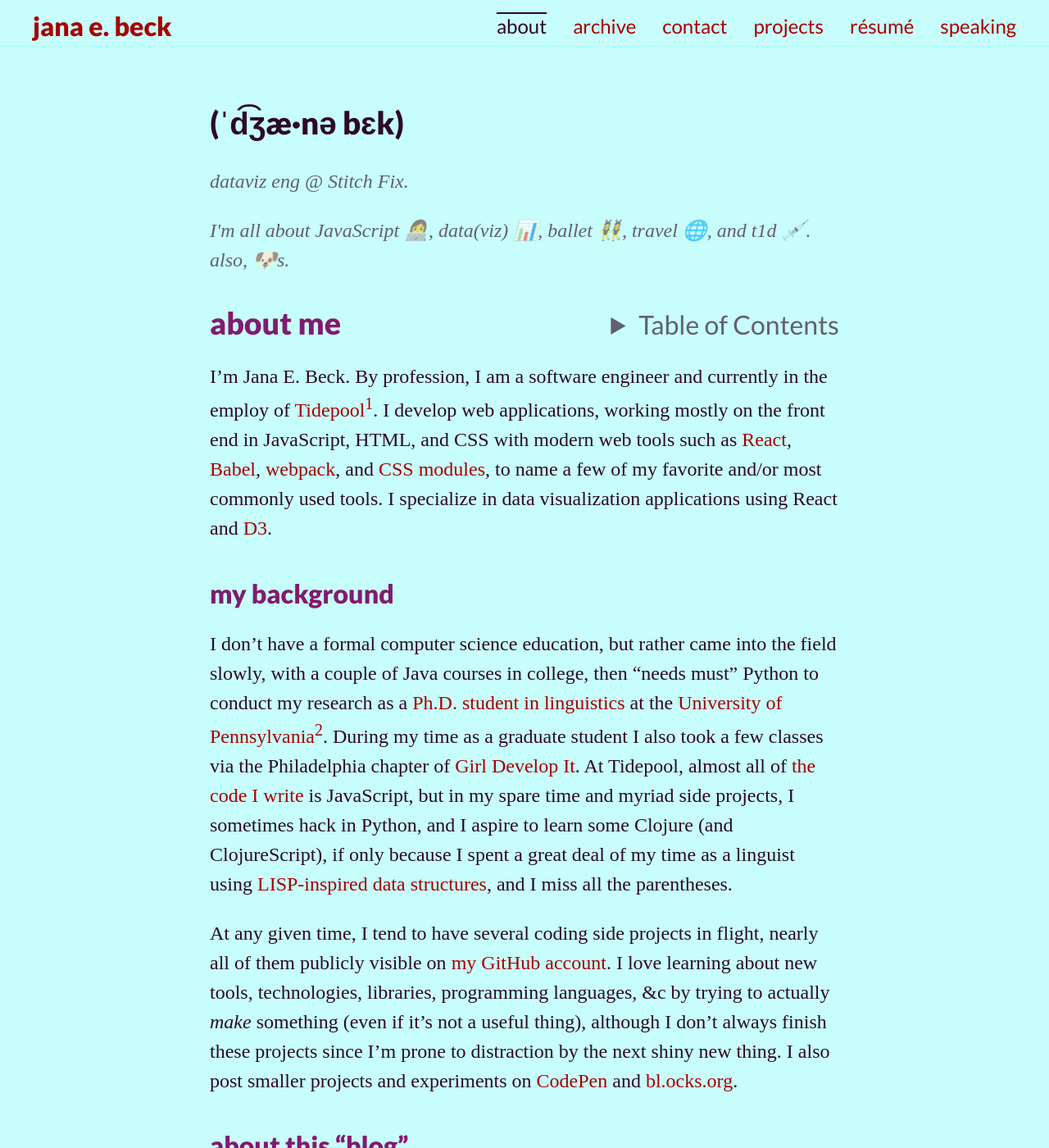
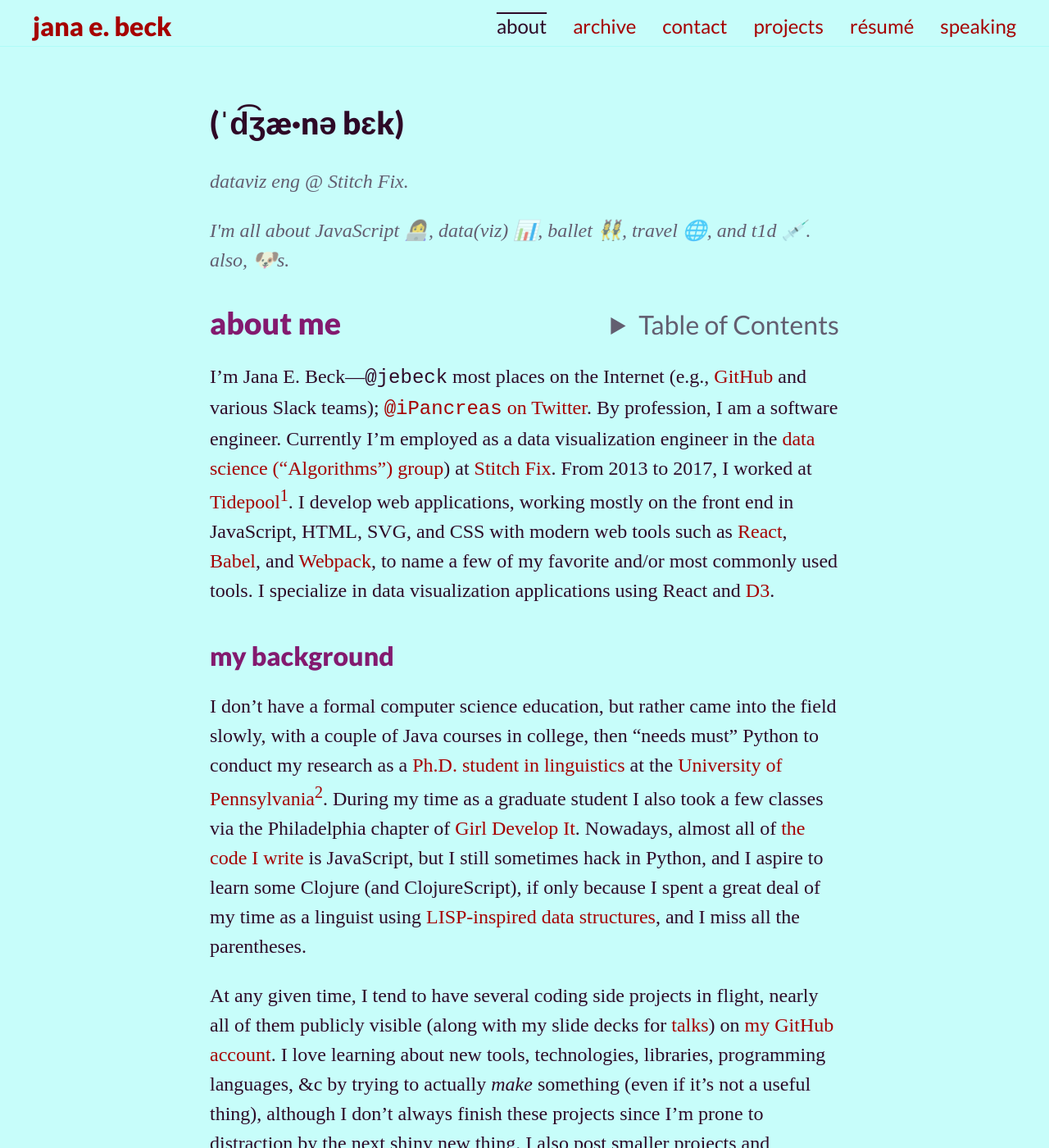
Before and after one commit to jebeck/jebeck.github.com, a Jekyll site: the page built from about.md, in a window 1280 px wide and 1400 px high. Shown: the whole window at 82% size. Built offline with Jekyll 4.4.1, drawn with Linux system fonts in a browser that asks for light colours; some web fonts are replaced; some of the changed text lies outside the part shown.

Commit message:
update about me page

```diff
--- a/_includes/about_me.md
+++ b/_includes/about_me.md
@@ -9,13 +9,13 @@
 
 ### about me
 
-I'm Jana E. Beck. By profession, I am a software engineer and currently in the employ of [Tidepool](http://tidepool.org/ 'Tidepool homepage')[^a]. I develop web applications, working mostly on the front end in JavaScript, HTML, and CSS with modern web tools such as [React](https://facebook.github.io/react/ 'React'), [Babel](https://babeljs.io/ 'Babel'), [webpack](https://webpack.github.io/ 'webpack'), and [CSS modules](https://github.com/css-modules/css-modules#readme 'GitHub: CSS modules README'), to name a few of my favorite and/or most commonly used tools. I specialize in data visualization applications using React and [D3](https://d3js.org/ 'D3').
+I'm Jana E. Beck—`@jebeck` most places on the Internet (e.g., [GitHub](https://github.com/jebeck 'GitHub: jebeck') and various Slack teams); [`@iPancreas` on Twitter](https://twitter.com/iPancreas 'Twitter: @iPancreas'). By profession, I am a software engineer. Currently I'm employed as a data visualization engineer in the [data science ("Algorithms") group]((http://multithreaded.stitchfix.com/algorithms/ 'Stitch Fix Algorithms')) at [Stitch Fix](https://www.stitchfix.com/ 'Stitch Fix'). From 2013 to 2017, I worked at [Tidepool](http://tidepool.org/ 'Tidepool homepage')[^a]. I develop web applications, working mostly on the front end in JavaScript, HTML, SVG, and CSS with modern web tools such as [React](https://facebook.github.io/react/ 'React'), [Babel](https://babeljs.io/ 'Babel'), and [Webpack](https://webpack.github.io/ 'webpack'), to name a few of my favorite and/or most commonly used tools. I specialize in data visualization applications using React and [D3](https://d3js.org/ 'D3').
 
 #### my background
 
-I don't have a formal computer science education, but rather came into the field slowly, with a couple of Java courses in college, then "needs must" Python to conduct my research as a [Ph.D. student in linguistics](http://www.ling.upenn.edu/~janabeck/ 'My Academic Website') at the [University of Pennsylvania](http://www.ling.upenn.edu/ 'Penn Linguistics')[^b]. During my time as a graduate student I also took a few classes via the Philadelphia chapter of [Girl Develop It](http://www.meetup.com/Girl-Develop-It-Philadelphia/ 'Girl Develop It: Philadelphia'). At Tidepool, almost all of [the code I write](https://github.com/tidepool-org/viz 'GitHub: Tideline') is JavaScript, but in my spare time and myriad side projects, I sometimes hack in Python, and I aspire to learn some Clojure (and ClojureScript), if only because I spent a great deal of my time as a linguist using [LISP-inspired data structures](https://en.wikipedia.org/wiki/Treebank 'Wikipedia: Treebank'), and I miss all the parentheses.
+I don't have a formal computer science education, but rather came into the field slowly, with a couple of Java courses in college, then "needs must" Python to conduct my research as a [Ph.D. student in linguistics](http://www.ling.upenn.edu/~janabeck/ 'My Academic Website') at the [University of Pennsylvania](http://www.ling.upenn.edu/ 'Penn Linguistics')[^b]. During my time as a graduate student I also took a few classes via the Philadelphia chapter of [Girl Develop It](http://www.meetup.com/Girl-Develop-It-Philadelphia/ 'Girl Develop It: Philadelphia'). Nowadays, almost all of [the code I write](https://github.com/jebeck?tab=repositories 'GitHub: jebeck') is JavaScript, but I still sometimes hack in Python, and I aspire to learn some Clojure (and ClojureScript), if only because I spent a great deal of my time as a linguist using [LISP-inspired data structures](https://en.wikipedia.org/wiki/Treebank 'Wikipedia: Treebank'), and I miss all the parentheses.
 
-At any given time, I tend to have several coding side projects in flight, nearly all of them publicly visible on [my GitHub account](https://github.com/jebeck "GitHub: jebeck"). I love learning about new tools, technologies, libraries, programming languages, &c by trying to actually *make* something (even if it's not a useful thing), although I don't always finish these projects since I'm prone to distraction by the next shiny new thing. I also post smaller projects and experiments on [CodePen](http://codepen.io/jebeck/ 'CodePen: jebeck') and [bl.ocks.org](http://bl.ocks.org/jebeck 'bl.ocks.org: jebeck').
+At any given time, I tend to have several coding side projects in flight, nearly all of them publicly visible (along with my slide decks for [talks](/speaking 'speaking')) on [my GitHub account](https://github.com/jebeck?tab=repositories "GitHub: jebeck"). I love learning about new tools, technologies, libraries, programming languages, &c by trying to actually *make* something (even if it's not a useful thing), although I don't always finish these projects since I'm prone to distraction by the next shiny new thing. I also post smaller projects and experiments on [CodePen](http://codepen.io/jebeck/ 'CodePen: jebeck') and [bl.ocks.org](http://bl.ocks.org/jebeck 'bl.ocks.org: jebeck').
 
 #### about this "blog"
 
@@ -27,15 +27,15 @@ This blog-shaped Internet location isn't intended to be a regular (i.e., frequen
 I am a (mostly) unrepentant coffee snob and geek. Predictably, I am very happy to be living in the Bay Area now with its vibrant coffee culture, although I tend to make and drink most of my coffee at home, most often with [Blue Bottle](https://bluebottlecoffee.com/ 'Blue Bottle Coffee') (formerly [Tonx](https://bluebottlecoffee.com/frequency/joining-forces 'Blue Bottle blog: joining forces with Tonx')) beans and one of the many coffee-making gadgets I own. (One day I'll write up a post for this site about my coffee-making gadget collection...)
 
 ✈️
-I love to travel. In the past year I've spent a month in Budapest, Hungary, took a quick weekend trip to Lima, Peru, been to a conference in Amsterdam, went to see autumn colors in Portland, Maine in October, and crossed the Pacific to spend Thanksgiving weekend in Hong Kong. I'm quite certain that, among other sights seen and local foods tasted, I found some of the best (if not *the* best) coffee each of these cities has to offer.
+I love to travel. Rather than describe all my travel in 2017, I'll just give the succinct version—namely, my airport codes for all planned travel across the year: SFO, PHL, FRA, BUD, MUC, AKL, NSN, WLG, ORD, CDG, OSL, AMS, SLC, LHR, DUS, VIE, WAW, TLL, and YYZ.
 
-💖
+👯‍♀️
 My relatively new favorite hobby is dance, specifically ballet. I've been training in the adult program at the [Academy of Ballet](http://sfacademyofballet.com/ 'Academy of Ballet San Francisco') in San Francisco since January of 2015. The fact that a large part of the discipline (especially in the barre portion of a class) revolves around doing exercises in clever geometric and obsessively symmetrical patterns is a not insignificant part of the appeal for me. Plus it makes me (feel) taller.
 
 I also drop into classes—ballet as well as other dance styles—fairly regularly at [LINES](http://dancecenter.linesballet.org/about/ 'LINES Dance Center') and the [SF Ballet](https://www.sfballet.org/school/adult-ballet 'SF Ballet: Adult Classes').
 
 😅
-Above and beyond my dance habit, I sweat a lot. I run around Lake Merritt in Oakland, frequent Osa's *fantastic* Bootcamp and Abs & Core classes at Fitness SF Oakland, and torture my muscles in new and interesting ways with TRX and various Pilates classes at [The Working Body](http://workingbody.net/ 'The Working Body'). (I like to 🎿 too.)
+Above and beyond my dance habit, I sweat a lot. I run around Lake Merritt in Oakland, frequent Osa's *fantastic* Bootcamp at Fitness SF Oakland, and torture my muscles in new and interesting ways with TRX and various Pilates classes at [The Working Body](http://workingbody.net/ 'The Working Body'). (I like to 🎿 too.)
 
 🚲
 Finally, I am dedicated to carless living as far as possible. I commute by bike and public transportation and do my shopping on foot, by bike, or with the help of public transportation. My only use of cars is restricted to the occasional [Lyft](https://www.lyft.com/ 'Lyft') or [Uber](https://www.uber.com/ 'Uber') ride.
```
